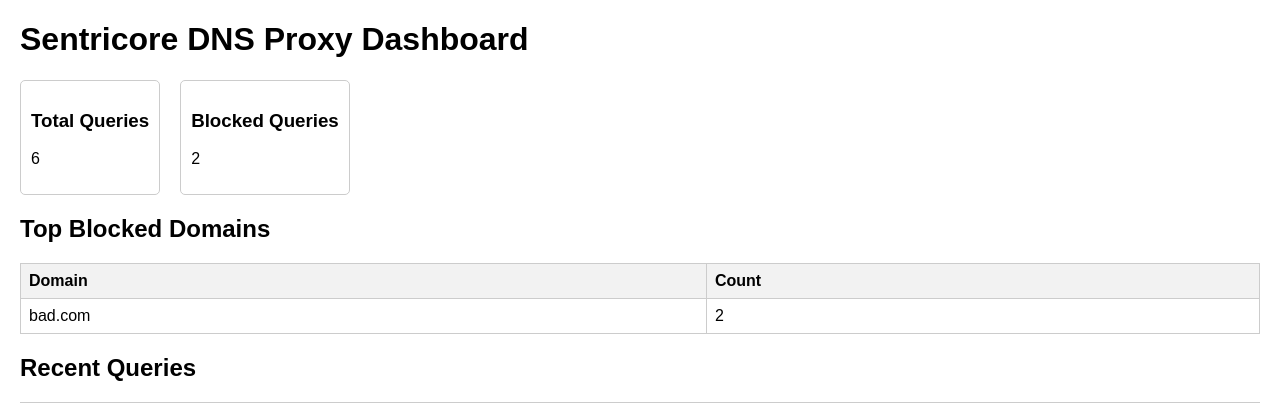
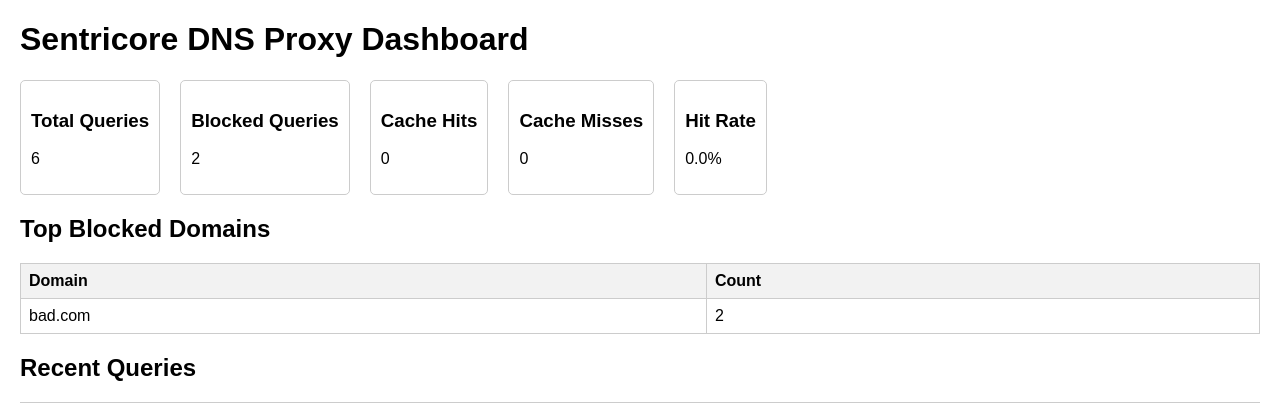
Before and after one commit to bllaude/sentricore-dns, a Flask app: page / in a window 1280 px wide. Shown: the top 403 px of the page. Run offline with Flask 3, Linux system fonts and the light colour scheme; data comes from the database, SQL or seed files in the repository; data that the repository does not hold is empty.

Commit message:
feat: add cache performance metrics and dashboard display

```diff
--- a/app/web/app.py
+++ b/app/web/app.py
@@ -38,6 +38,16 @@ def dashboard():
     """)
     top_blocked = cursor.fetchall()
 
+    # Metrics
+    cursor.execute("SELECT key, value FROM metrics")
+    metrics_rows = cursor.fetchall()
+    metrics = {row['key']: row['value'] for row in metrics_rows}
+
+    cache_hits = metrics.get('cache_hits', 0)
+    cache_misses = metrics.get('cache_misses', 0)
+    cache_total = cache_hits + cache_misses
+    cache_hit_rate = (cache_hits / cache_total * 100) if cache_total > 0 else 0
+
     # Recent queries
     cursor.execute("SELECT * FROM queries ORDER BY timestamp DESC LIMIT 50")
     recent_queries = cursor.fetchall()
@@ -48,8 +58,10 @@ def dashboard():
                          total_queries=total_queries,
                          blocked_queries=blocked_queries,
                          top_blocked=top_blocked,
-                         recent_queries=recent_queries)
-
+                         recent_queries=recent_queries,
+                         cache_hits=cache_hits,
+                         cache_misses=cache_misses,
+                         cache_hit_rate=cache_hit_rate)
 @app.route('/queries')
 def queries():
     page = request.args.get('page', 1, type=int)
--- a/app/web/templates/dashboard.html
+++ b/app/web/templates/dashboard.html
@@ -24,6 +24,18 @@
         <div class="stat">
             <h3>Blocked Queries</h3>
             <p>{{ blocked_queries }}</p>
+        </div>
+        <div class="stat">
+            <h3>Cache Hits</h3>
+            <p>{{ cache_hits }}</p>
+        </div>
+        <div class="stat">
+            <h3>Cache Misses</h3>
+            <p>{{ cache_misses }}</p>
+        </div>
+        <div class="stat">
+            <h3>Hit Rate</h3>
+            <p>{{ "%.1f"|format(cache_hit_rate) }}%</p>
         </div>
     </div>
 
```
Also changed, not shown: app/dns/proxy.py (+6 -1 lines), app/models/database.py (+32 -0 lines).
